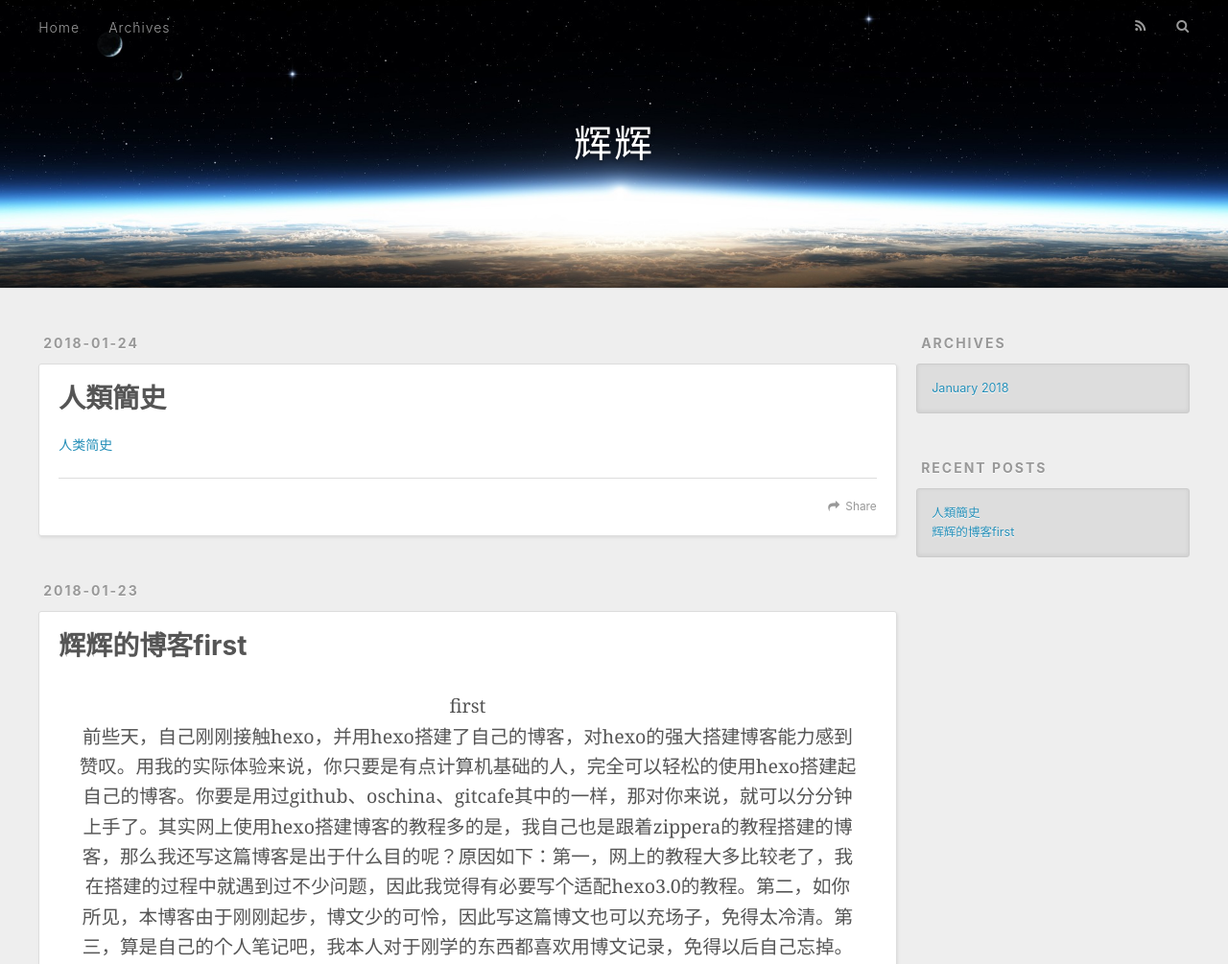
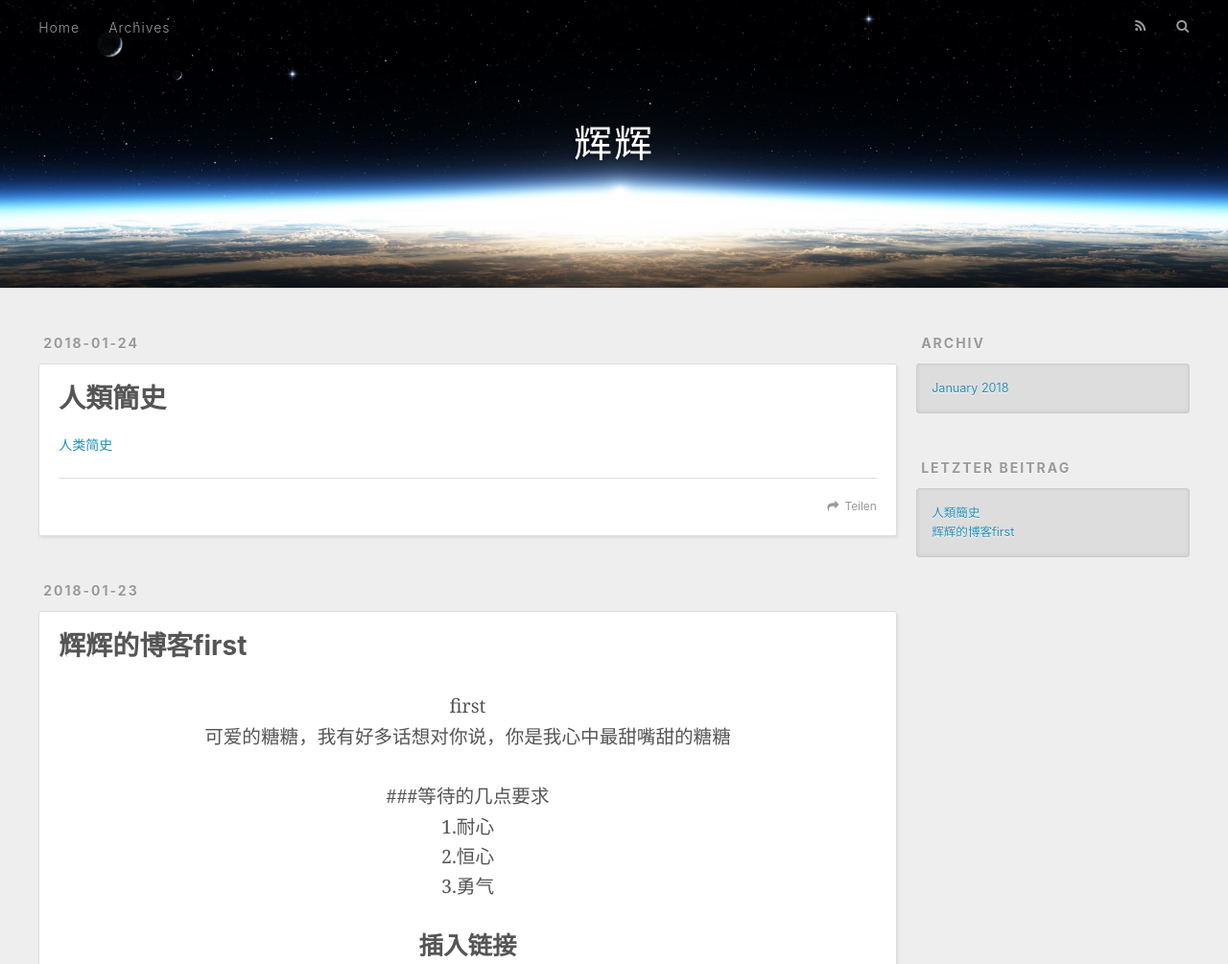
Before and after one commit to HUIGi/HUIGi.github.io, a plain HTML site: page index.html in a window 1280 px wide. Shown: the top 1005 px of the page at 96% size. Drawn offline with nearby package versions, Linux system fonts and the light colour scheme.

Commit message:
Site updated: 2018-02-10 22:36:07

```diff
--- a/index.html
+++ b/index.html
@@ -50,7 +50,7 @@
 
           <a id="nav-rss-link" class="nav-icon" href="/atom.xml" title="RSS Feed"></a>
 
-        <a id="nav-search-btn" class="nav-icon" title="Search"></a>
+        <a id="nav-search-btn" class="nav-icon" title="Suche"></a>
       </nav>
       <div id="search-form-wrap">
         <form action="//google.com/search" method="get" accept-charset="UTF-8" class="search-form"><input type="search" name="q" class="search-form-input" placeholder="Search"><button type="submit" class="search-form-submit">&#xF002;</button><input type="hidden" name="sitesearch" value="http://yoursite.com"></form>
@@ -88,7 +88,7 @@
 
     </div>
     <footer class="article-footer">
-      <a data-url="http://yoursite.com/2018/01/24/人類簡史/" data-id="cjdhgmy780000tsutbt58o32m" class="article-share-link">Share</a>
+      <a data-url="http://yoursite.com/2018/01/24/人類簡史/" data-id="cjdhgr9qk0000qout87myn0iu" class="article-share-link">Teilen</a>
 
 
     </footer>
@@ -121,7 +121,7 @@
     <div class="article-entry" itemprop="articleBody">
 
         <blockquote>
-<p>first<br>前些天，自己刚刚接触hexo，并用hexo搭建了自己的博客，对hexo的强大搭建博客能力感到赞叹。用我的实际体验来说，你只要是有点计算机基础的人，完全可以轻松的使用hexo搭建起自己的博客。你要是用过github、oschina、gitcafe其中的一样，那对你来说，就可以分分钟上手了。其实网上使用hexo搭建博客的教程多的是，我自己也是跟着zippera的教程搭建的博客，那么我还写这篇博客是出于什么目的呢？原因如下：第一，网上的教程大多比较老了，我在搭建的过程中就遇到过不少问题，因此我觉得有必要写个适配hexo3.0的教程。第二，如你所见，本博客由于刚刚起步，博文少的可怜，因此写这篇博文也可以充场子，免得太冷清。第三，算是自己的个人笔记吧，我本人对于刚学的东西都喜欢用博文记录，免得以后自己忘掉。</p>
+<p>first<br>可爱的糖糖，我有好多话想对你说，你是我心中最甜嘴甜的糖糖</p>
 <p>###等待的几点要求<br>1.耐心<br>2.恒心<br>3.勇气</p>
 <h3 id="插入链接"><a href="#插入链接" class="headerlink" title="插入链接"></a>插入链接</h3><p><a href="http://baidu.com" target="_blank" rel="noopener">点开有惊喜哦</a></p>
 <h4 id="图片"><a href="#图片" class="headerlink" title="图片"></a>图片</h4><p><img src="https://gss1.bdstatic.com/-vo3dSag_xI4khGkpoWK1HF6hhy/baike/c0%3Dbaike116%2C5%2C5%2C116%2C38/sign=a4ee31fd6a59252db71a155655f2685e/902397dda144ad3424955460daa20cf431ad852b.jpg" alt="tupiupan"></p>
@@ -176,7 +176,7 @@
 
     </div>
     <footer class="article-footer">
-      <a data-url="http://yoursite.com/2018/01/23/辉辉的博客first/" data-id="cjdhgmy7v0001tsutm1dxtqby" class="article-share-link">Share</a>
+      <a data-url="http://yoursite.com/2018/01/23/辉辉的博客first/" data-id="cjdhgr9qs0001qoutu8wh3uoq" class="article-share-link">Teilen</a>
 
 
     </footer>
@@ -202,7 +202,7 @@
 
 
   <div class="widget-wrap">
-    <h3 class="widget-title">Archives</h3>
+    <h3 class="widget-title">Archiv</h3>
     <div class="widget">
       <ul class="archive-list"><li class="archive-list-item"><a class="archive-list-link" href="/archives/2018/01/">January 2018</a></li></ul>
     </div>
@@ -212,7 +212,7 @@
 
 
   <div class="widget-wrap">
-    <h3 class="widget-title">Recent Posts</h3>
+    <h3 class="widget-title">letzter Beitrag</h3>
     <div class="widget">
       <ul>
 
```
Also changed, not shown: 2018/01/23/辉辉的博客first/index.html (+10 -10 lines), 2018/01/24/人類簡史/index.html (+5 -5 lines), archives/2018/01/index.html (+4 -4 lines), archives/2018/index.html (+4 -4 lines), archives/index.html (+4 -4 lines).
